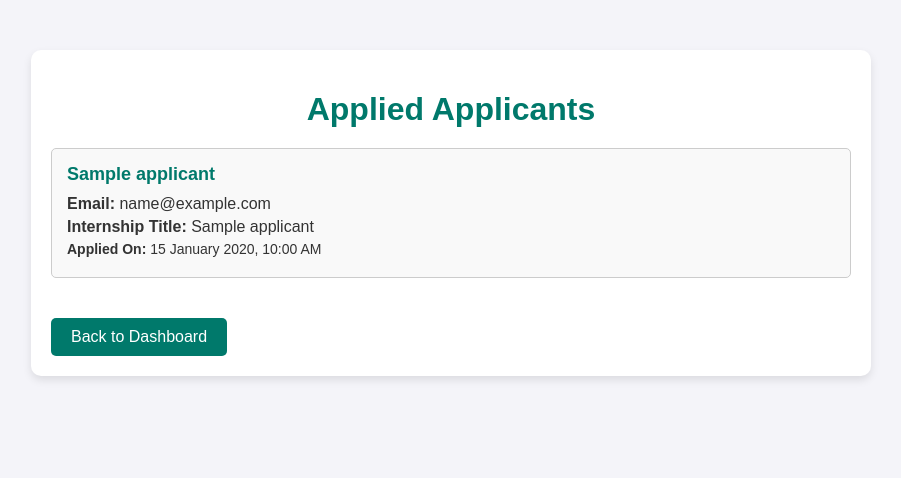
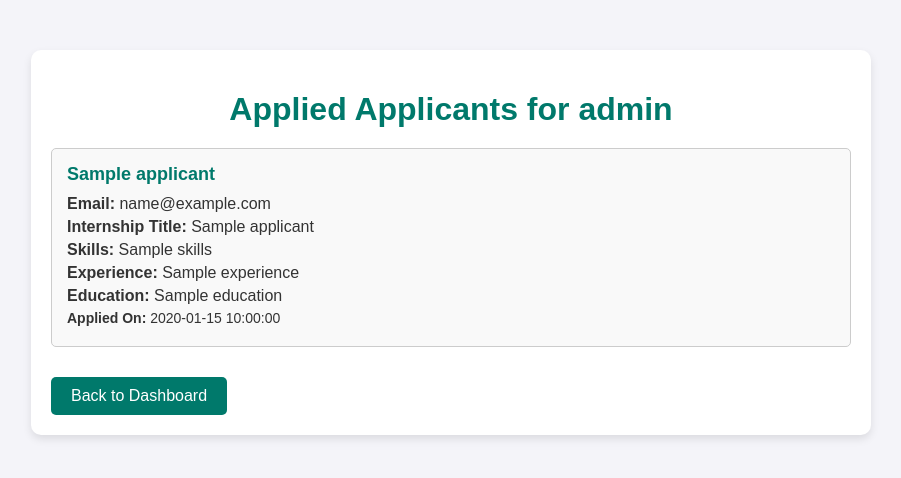
Before and after one commit to BChaitanyaReddy895/SkillSync, a Flask app: template templates/applied_applicants.html in a window 1280 px wide. Shown: the part 70-548 px from the top of the page, without its empty margins (189-1090 px from the left). Run offline with Flask 2, Linux system fonts and the light colour scheme; the template is opened without the code that fills it: most values are stand-ins (such as "Sample title", 1, 10 or a date in 2020); parts of the project's set-up code (start-up, migrations or seed data) failed here and were passed over.

Commit message:
Update templates/applied_applicants.html

```diff
--- a/templates/applied_applicants.html
+++ b/templates/applied_applicants.html
@@ -100,7 +100,7 @@
             border-radius: 5px;
         }
 
-        .flash-messages .error {
+        .flash-messages .danger {
             color: red;
             background-color: #ffe6e6;
             padding: 10px;
@@ -115,8 +115,7 @@
             text-decoration: none;
             border-radius: 5px;
             font-size: 16px;
-            margin-top: 20px;
-            text-align: center;
+            margin-top: 10px;
             transition: background-color 0.3s ease;
         }
 
@@ -134,7 +133,7 @@
         </nav>
     </header>
     <div class="container">
-        <h1>Applied Applicants</h1>
+        <h1>Applied Applicants{% if internship %} for {{ internship.role }}{% endif %}</h1>
 
         {% with messages = get_flashed_messages(with_categories=true) %}
             {% if messages %}
@@ -149,14 +148,26 @@
         {% if applicants %}
             {% for applicant in applicants %}
                 <div class="applicant">
-                    <h2>{{ applicant.applicant_name }}</h2>
-                    <p><strong>Email:</strong> {{ applicant.applicant_email }}</p>
-                    <p><strong>Internship Title:</strong> {{ applicant.internship_title }}</p>
-                    <p class="applied-date"><strong>Applied On:</strong> {{ applicant.applied_at.strftime('%d %B %Y, %I:%M %p') }}</p>
+                    <h2>{{ applicant.name }}</h2>
+                    <p><strong>Email:</strong> {{ applicant.email }}</p>
+                    <p><strong>Internship Title:</strong> {{ applicant.internship_title or internship.role }}</p>
+                    {% if applicant.skills %}
+                        <p><strong>Skills:</strong> {{ applicant.skills }}</p>
+                    {% endif %}
+                    {% if applicant.experience %}
+                        <p><strong>Experience:</strong> {{ applicant.experience }}</p>
+                    {% endif %}
+                    {% if applicant.education %}
+                        <p><strong>Education:</strong> {{ applicant.education }}</p>
+                    {% endif %}
+                    <p class="applied-date"><strong>Applied On:</strong> {{ applicant.applied_at }}</p>
+                    {% if applicant.resume_path %}
+                        <a href="{{ url_for('download_resume', resume_path=applicant.resume_path) }}" class="button">Download Resume</a>
+                    {% endif %}
                 </div>
             {% endfor %}
         {% else %}
-            <p>No applicants have applied for your internships yet.</p>
+            <p>No applicants have applied for {% if internship %}{{ internship.role }}{% else %}your internships{% endif %} yet.</p>
         {% endif %}
 
         <a href="{{ url_for('recruiter_dashboard') }}" class="button">Back to Dashboard</a>
```
